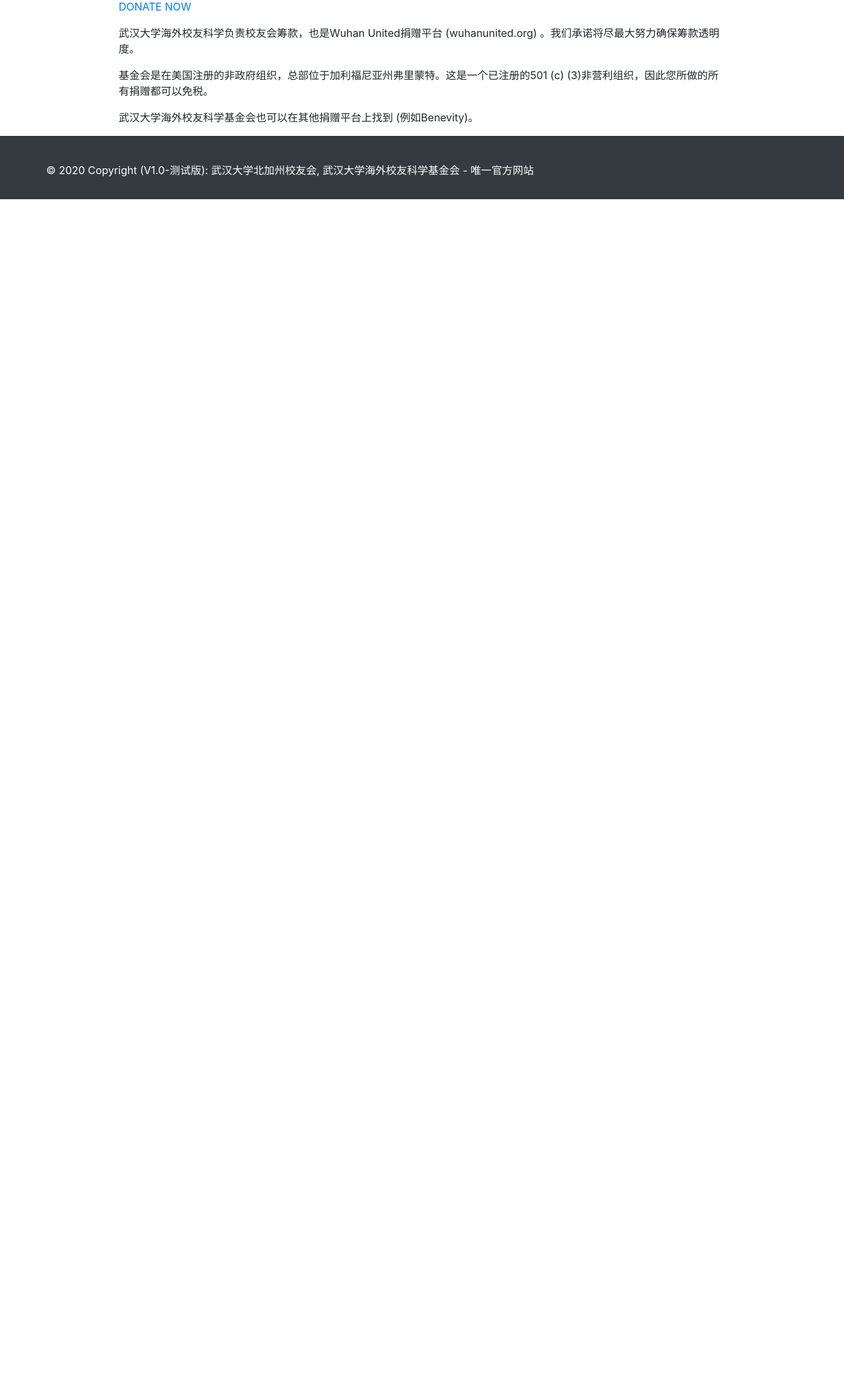
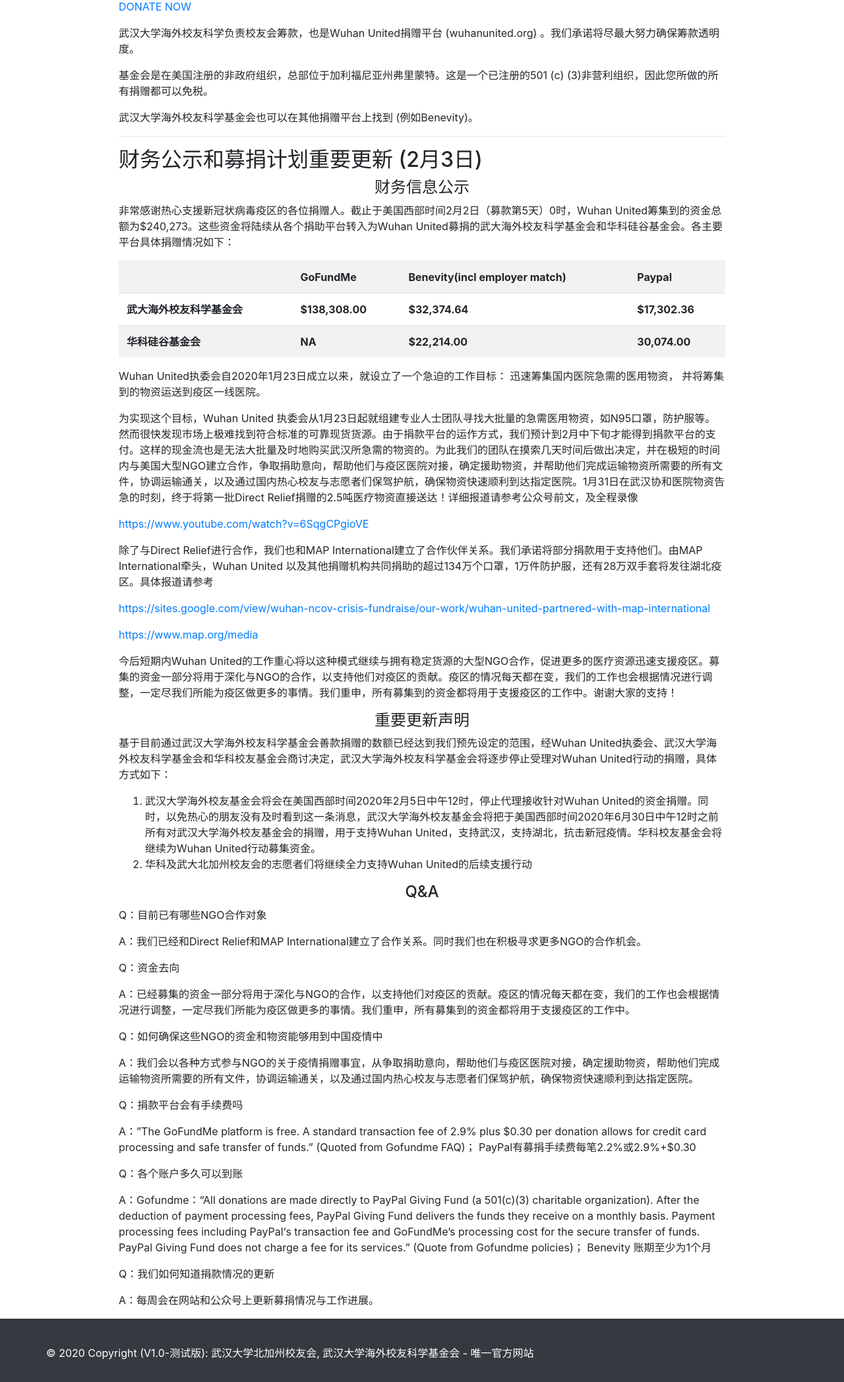
Before and after one commit to gaohongwei/wuhan_need_you, a Flask app: page /donate in a window 1280 px wide. Shown: the part 352-2447 px from the top of the page at 66% size. Before the commit the page ends 654 px from the top, so only its background shows below. Run offline with Flask 2, Linux system fonts and the light colour scheme; lists and menus that the app fills with data are empty; some libraries are stand-ins or nearby versions.

Commit message:
add donate notices page

```diff
--- a/app/parameter.py
+++ b/app/parameter.py
@@ -35,7 +35,7 @@
 # information about index pages
 index_info = {
 
-    'home_images': ["image/alumni_activities/2018_bbq.jpg", "image/alumni_activities/2017_president.jpg", "image/alumni_action/h1.jpg", "image/alumni_action/h6.jpg"],
+    'home_images': ["image/alumni_activities/2018_bbq.jpg", "image/alumni_activities/2017_president.jpg", "image/alumni_action/h2.jpg", "image/alumni_action/h6.jpg"],
 
     'alumni_association': {
       'title': "武汉大学北加州校友会",
@@ -223,6 +223,109 @@
 # information about donate pages
 donate_info = {
 
+    # dynamic create page info
+    # tag: title, sub_title, paragraph, table, image, source, list
+
+    # first notice
+    'notices': [
+      {
+        'title': "财务公示和募捐计划重要更新 (2月3日)"
+      },
+      {
+        'sub_title': "财务信息公示"
+      },
+      {
+        'paragraph': "非常感谢热心支援新冠状病毒疫区的各位捐赠人。截止于美国西部时间2月2日（募款第5天）0时，Wuhan United筹集到的资金总额为$240,273。这些资金将陆续从各个捐助平台转入为Wuhan United募捐的武大海外校友科学基金会和华科硅谷基金会。各主要平台具体捐赠情况如下："
+      },
+      {
+        'table': [
+              "|GoFundMe|Benevity(incl employer match)|Paypal",
+              "武大海外校友科学基金会|$138,308.00|$32,374.64|$17,302.36",
+              "华科硅谷基金会|NA|$22,214.00|30,074.00"
+          ]
+      },
+      {
+        'paragraph': "Wuhan United执委会自2020年1月23日成立以来，就设立了一个急迫的工作目标： 迅速筹集国内医院急需的医用物资， 并将筹集到的物资运送到疫区一线医院。"
+      },
+      {
+        'paragraph': "为实现这个目标，Wuhan United 执委会从1月23日起就组建专业人士团队寻找大批量的急需医用物资，如N95口罩，防护服等。然而很快发现市场上极难找到符合标准的可靠现货货源。由于捐款平台的运作方式，我们预计到2月中下旬才能得到捐款平台的支付。这样的现金流也是无法大批量及时地购买武汉所急需的物资的。为此我们的团队在摸索几天时间后做出决定，并在极短的时间内与美国大型NGO建立合作，争取捐助意向，帮助他们与疫区医院对接，确定援助物资，并帮助他们完成运输物资所需要的所有文件，协调运输通关，以及通过国内热心校友与志愿者们保驾护航，确保物资快速顺利到达指定医院。1月31日在武汉协和医院物资告急的时刻，终于将第一批Direct Relief捐赠的2.5吨医疗物资直接送达！详细报道请参考公众号前文，及全程录像"
+      },
+      {
+        'source': {
+            'content': 'https://www.youtube.com/watch?v=6SqgCPgioVE',
+            'link': 'https://www.youtube.com/watch?v=6SqgCPgioVE'
+        }
+      },
+      {
+        'paragraph': '除了与Direct Relief进行合作，我们也和MAP International建立了合作伙伴关系。我们承诺将部分捐款用于支持他们。由MAP International牵头，Wuhan United 以及其他捐赠机构共同捐助的超过134万个口罩，1万件防护服，还有28万双手套将发往湖北疫区。具体报道请参考'
+      },
+      {
+        'source': {
+            'content': 'https://sites.google.com/view/wuhan-ncov-crisis-fundraise/our-work/wuhan-united-partnered-with-map-international',
+            'link': 'https://sites.google.com/view/wuhan-ncov-crisis-fundraise/our-work/wuhan-united-partnered-with-map-international'
+        },
+      },
+      {
+        'source': {
+            'content': 'https://www.map.org/media',
+            'link': 'https://www.map.org/media'
+        },
+      },
+      {
+        'paragraph': '今后短期内Wuhan United的工作重心将以这种模式继续与拥有稳定货源的大型NGO合作，促进更多的医疗资源迅速支援疫区。募集的资金一部分将用于深化与NGO的合作，以支持他们对疫区的贡献。疫区的情况每天都在变，我们的工作也会根据情况进行调整，一定尽我们所能为疫区做更多的事情。我们重申，所有募集到的资金都将用于支援疫区的工作中。谢谢大家的支持！'
+      },
+      {
+        'sub_title': '重要更新声明'
+      },
+      {
+        'paragraph': '基于目前通过武汉大学海外校友科学基金会善款捐赠的数额已经达到我们预先设定的范围，经Wuhan United执委会、武汉大学海外校友科学基金会和华科校友基金会商讨决定，武汉大学海外校友科学基金会将逐步停止受理对Wuhan United行动的捐赠，具体方式如下：'
+      },
+      {
+        'list': [ '武汉大学海外校友基金会将会在美国西部时间2020年2月5日中午12时，停止代理接收针对Wuhan United的资金捐赠。同时，以免热心的朋友没有及时看到这一条消息，武汉大学海外校友基金会将把于美国西部时间2020年6月30日中午12时之前所有对武汉大学海外校友基金会的捐赠，用于支持Wuhan United，支持武汉，支持湖北，抗击新冠疫情。'
+                  '华科校友基金会将继续为Wuhan United行动募集资金。',
+                  '华科及武大北加州校友会的志愿者们将继续全力支持Wuhan United的后续支援行动'
+                ],
+      },
+      {
+        'sub_title': 'Q&A'
+      },
+      {
+        'paragraph': 'Q：目前已有哪些NGO合作对象'
+      },
+      {
+        'paragraph': 'A：我们已经和Direct Relief和MAP International建立了合作关系。同时我们也在积极寻求更多NGO的合作机会。'
+      },
+      {
+        'paragraph': 'Q：资金去向'
+      },
+      {
+        'paragraph': 'A：已经募集的资金一部分将用于深化与NGO的合作，以支持他们对疫区的贡献。疫区的情况每天都在变，我们的工作也会根据情况进行调整，一定尽我们所能为疫区做更多的事情。我们重申，所有募集到的资金都将用于支援疫区的工作中。'
+      },
+      {
+        'paragraph': 'Q：如何确保这些NGO的资金和物资能够用到中国疫情中'
+      },
+      {
+        'paragraph': 'A：我们会以各种方式参与NGO的关于疫情捐赠事宜，从争取捐助意向，帮助他们与疫区医院对接，确定援助物资，帮助他们完成运输物资所需要的所有文件，协调运输通关，以及通过国内热心校友与志愿者们保驾护航，确保物资快速顺利到达指定医院。'
+      },
+      {
+        'paragraph': 'Q：捐款平台会有手续费吗'
+      },
+      {
+        'paragraph': 'A：”The GoFundMe platform is free. A standard transaction fee of 2.9% plus $0.30 per donation allows for credit card processing and safe transfer of funds.” (Quoted from Gofundme FAQ)； PayPal有募捐手续费每笔2.2%或2.9%+$0.30'
+      },
+      {
+        'paragraph': 'Q：各个账户多久可以到账'
+      },
+      {
+        'paragraph': 'A：Gofundme：“All donations are made directly to PayPal Giving Fund (a 501(c)(3) charitable organization). After the deduction of payment processing fees, PayPal Giving Fund delivers the funds they receive on a monthly basis. Payment processing fees including PayPal‘s transaction fee and GoFundMe’s processing cost for the secure transfer of funds. PayPal Giving Fund does not charge a fee for its services.” (Quote from Gofundme policies)； Benevity 账期至少为1个月'
+      },
+      {
+        'paragraph': 'Q：我们如何知道捐款情况的更新'
+      },
+      {
+        'paragraph': 'A：每周会在网站和公众号上更新募捐情况与工作进展。'
+      }
+    ]
 }
 
 # information about contact21小时完成不可能的任务，背后是与时间赛跑的故事。
--- a/app/templates/base.html
+++ b/app/templates/base.html
@@ -35,8 +35,11 @@
 	    	</ul>
 	  	</div>
 	</nav>
+
 	{% block body %}
-    {% endblock %}
+	{% endblock %}
+	</div>
+
 </body>
 
 <footer class="page-footer font-small mdb-color pt-4 text-white bg-dark">
--- a/app/templates/pages/donate.html
+++ b/app/templates/pages/donate.html
@@ -28,6 +28,10 @@
         (例如Benevity)。
       </p>
 
+      <!-- 捐赠公示模版 -->
+      {% include 'pages/donate_notices.html' %}
+      <!-- end 捐赠公示模版 -->
+
     </div>
     <div class="col-1"></div>
   </div>
--- /dev/null
+++ b/app/templates/pages/donate_notices.html
@@ -0,0 +1,34 @@
+<hr>
+
+{% for block in pages_info.notices %}
+	{% for tag in block %}
+		{% if tag == 'title' %}
+			<h2>{{block[tag]}}</h2>
+		{% elif tag == 'sub_title' %}
+			<h4 class='text-center'>{{block[tag]}}</h4>
+		{% elif tag == 'paragraph' %}
+			<p>{{block[tag]}}</p>
+		{% elif tag == 'source' %}
+			<p><a href={{block[tag].link}} target="_blank">{{block[tag].content}}</a></p>
+		{% elif tag == 'list' %}
+			<ol>
+      			{% for member in block[tag] %}
+      				<li>{{member}}</li>
+      			{% endfor %}
+			</ol>
+		{% elif tag == 'table' %}
+			<table class="table table-striped">
+			  <tbody>
+			  	{% for row_strs in block[tag] %}
+			    <tr>
+		    		{% set res = row_strs.split('|') %}
+		    		{% for cell in res %}
+		    			<th scope="col">{{cell}}</th>
+		    		{% endfor %}
+			    </tr>
+			    {% endfor %}
+			  </tbody>
+			</table>
+		{% endif %}
+	{% endfor %}
+{% endfor %}
```
